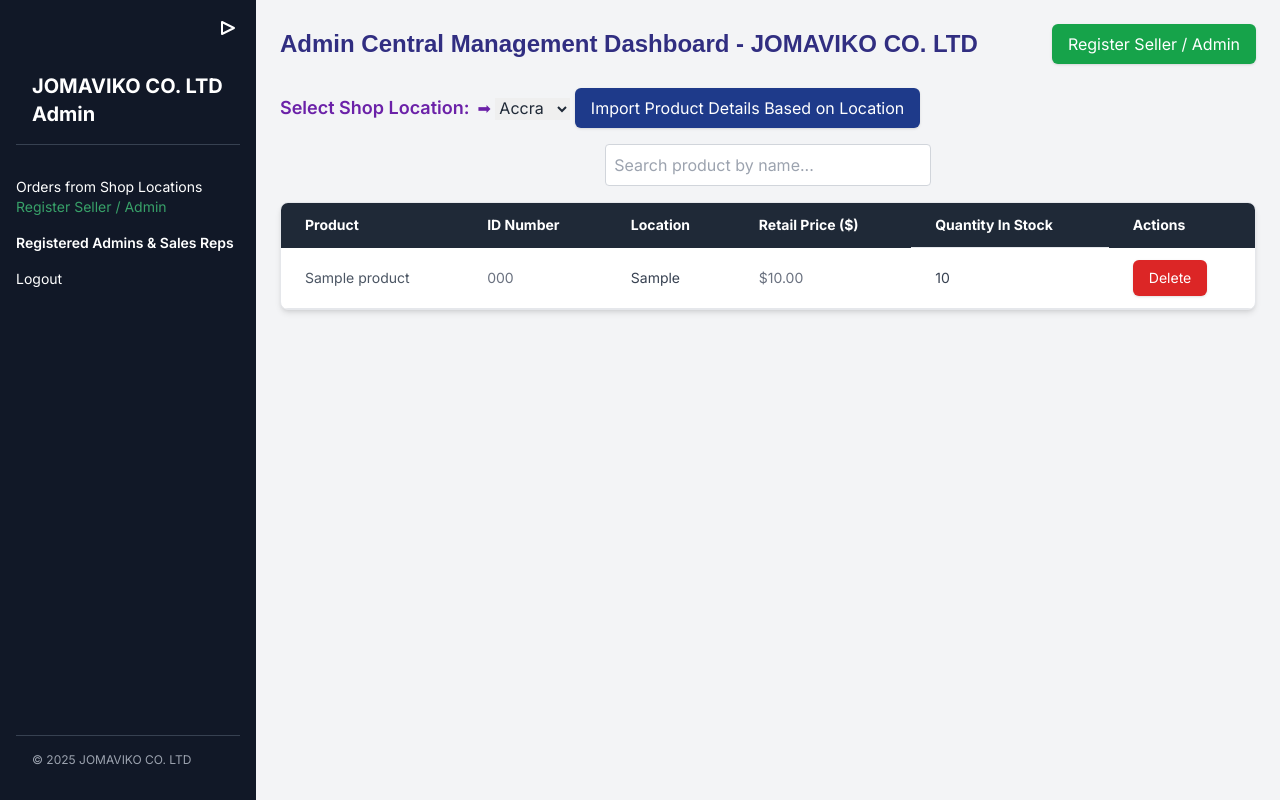
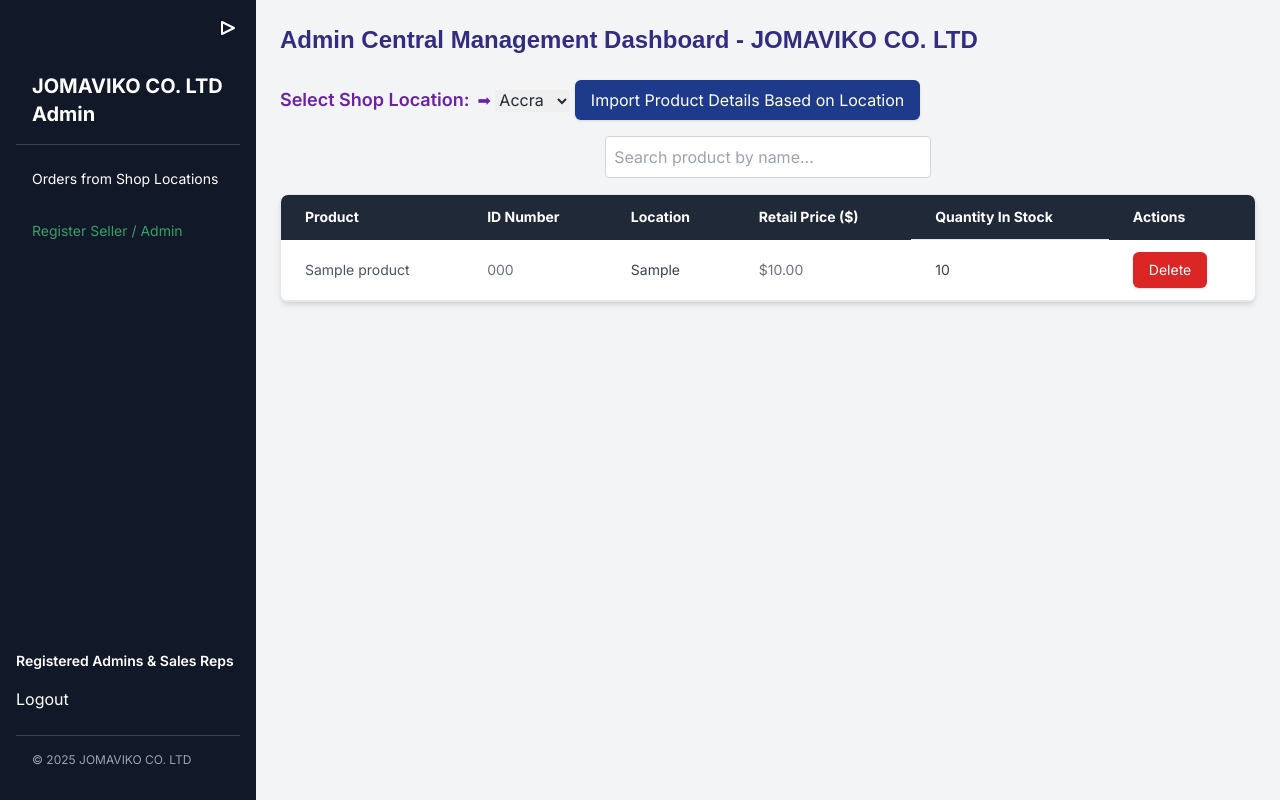
Before and after one commit to Martin4dbest/Mobistock, a Flask app: page /admin in a window 1280 px wide. Run offline with Flask 3, Linux system fonts and the light colour scheme; a user stored in the database is signed in; tables that the repository leaves empty hold one stand-in row (values such as "Sample post"); some libraries are stand-ins or nearby versions.

Commit message:
updated code to fit devices

```diff
--- a/templates/admin_dashboard.html
+++ b/templates/admin_dashboard.html
@@ -152,42 +152,32 @@ class="transition-all duration-300 ease-in-out bg-gray-900 text-white shadow-md
 
  <!-- Sidebar Nav Links -->
 <nav class="flex-grow space-y-4 text-sm font-medium mt-4" x-show="sidebarOpen">
-
-
-
-  <!-- Sidebar Nav Links -->
-  <nav class="flex-grow space-y-4 text-sm font-medium mt-4" x-show="sidebarOpen">
+  <!-- Orders from Shop Locations -->
   <a href="{{ url_for('select_order_location') }}"
     style="color: white; text-decoration: none; transition: color 0.3s ease;"
-      onmouseover="this.style.color='green'" onmouseout="this.style.color='white'">
+    onmouseover="this.style.color='green'" onmouseout="this.style.color='white'"
+    class="block px-4 py-2 rounded hover:bg-gray-700">
     Orders from Shop Locations
   </a>
 
   <!-- Register Seller / Admin Link -->
   <a href="{{ url_for('register') }}"
     style="color: #38a169; text-decoration: none; transition: color 0.3s ease;"
-      onmouseover="this.style.color='#2f855a'" onmouseout="this.style.color='#38a169'">
+    onmouseover="this.style.color='#2f855a'" onmouseout="this.style.color='#38a169'"
+    class="block px-4 py-2 rounded hover:bg-gray-700">
     Register Seller / Admin
   </a>
 </nav>
 
-
-
-
-
-
 <!-- Admins and Sellers Details Section -->
-
-
-  <div class="mb-6">
-
+<div class="mb-6 space-y-4">
   <h2 class="text-sm font-semibold">
     <a href="{{ url_for('view_users') }}" class="text-white hover:text-green-500">
       Registered Admins & Sales Reps
     </a>
   </h2>
 
-    <div class="mt-4 space-y-2">
+  <div class="mt-2 space-y-2">
     {% for user in users %}
       <div class="block text-sm text-gray-700 font-medium hover:text-green-400 cursor-pointer">
         <a href="{{ url_for('view_users', user_id=user.id) }}">
@@ -200,11 +190,11 @@ class="transition-all duration-300 ease-in-out bg-gray-900 text-white shadow-md
     {% endfor %}
   </div>
 
-    <a href="{{ url_for('index') }}" class="block hover:text-red-400">Logout</a>
-
-
-
-  </nav>
+  <!-- Logout Link -->
+  <a href="{{ url_for('index') }}" class="block hover:text-red-400 mt-4">
+    Logout
+  </a>
+</div>
 
   <!-- Footer -->
   <div x-show="sidebarOpen" class="p-4 text-xs text-gray-400 border-t border-gray-700">
@@ -237,10 +227,6 @@ class="transition-all duration-300 ease-in-out bg-gray-900 text-white shadow-md
         Admin Central Management Dashboard - JOMAVIKO CO. LTD
     </h2>
 
-
-      <a href="{{ url_for('register') }}" class="bg-green-600 hover:bg-green-700 text-white px-4 py-2 rounded-md shadow transition">
-        Register Seller / Admin
-      </a>
     </div>
 
     <form method="POST" class="mb-4">
```
Lines whose indentation alone changed are shown as unchanged.
